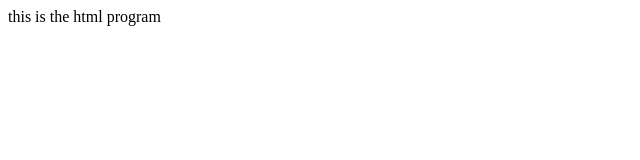
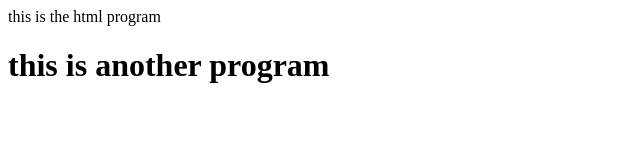
Before and after one commit to sphoorthy282007/FEDF, a plain HTML site: page first.html in a window 1280 px wide. Shown: the whole page, without its empty margins (0-640 px from the left). Drawn offline with Linux system fonts and the light colour scheme.

Commit message:
this is dev2 program

```diff
--- a/first.html
+++ b/first.html
@@ -4,5 +4,6 @@
     </head>
     <body>
          <p>this is the html program</p>
+         <h1>this is another program</h1>
     </body>
 </html>
```
